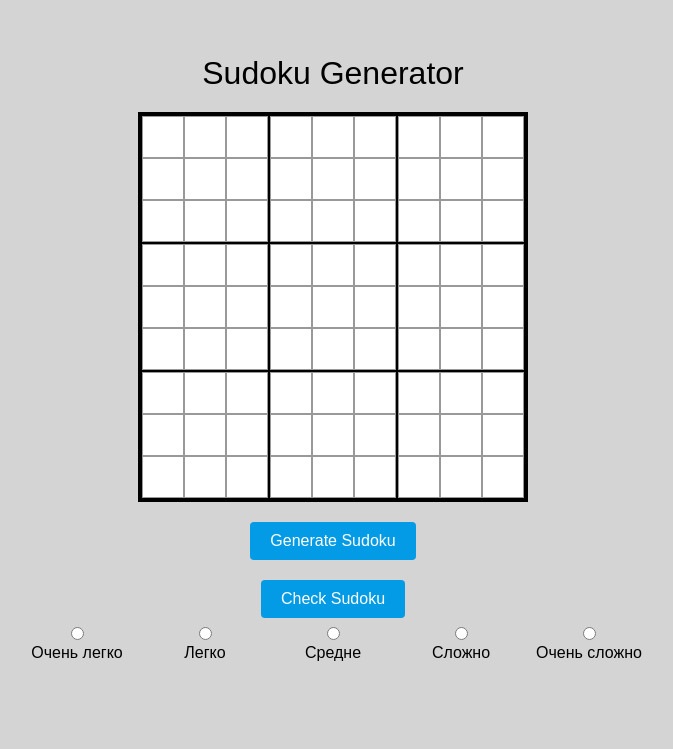
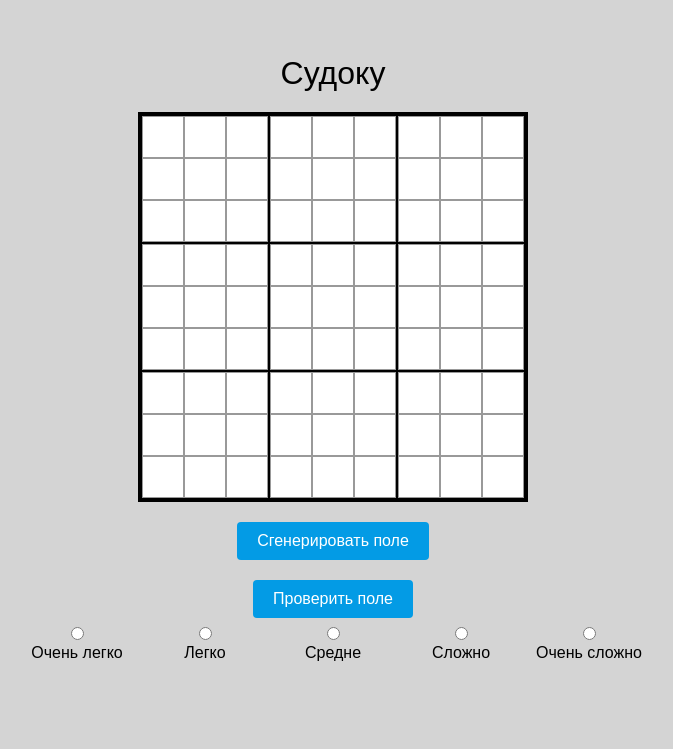
Before and after one commit to tarasovkir/SudokuWeb, a plain HTML site: page sudoku.html in a window 1280 px wide. Shown: the whole page, without its empty margins (307-980 px from the left). Drawn offline with Linux system fonts and the light colour scheme.

Commit message:
Кнопки и названия на русском

```diff
--- a/sudoku.html
+++ b/sudoku.html
@@ -5,18 +5,18 @@
     <meta name="viewport" content="width=device-width, initial-scale=1.0">
     <link rel="stylesheet" href="style.css">
     <script src="index.js"></script>
-    <title>Sudoku</title>
+    <title>Судоку</title>
 </head>
 <body>
-    <h1>Sudoku Generator</h1>
+    <h1>Судоку</h1>
     <div class="sudoku-container">
         <table>
             <tbody id="sudoku-grid">
             </tbody>
         </table>
     </div>
-    <button id="generate-btn">Generate Sudoku</button>
-    <button id="check-btn">Check Sudoku</button>
+    <button id="generate-btn">Сгенерировать поле</button>
+    <button id="check-btn">Проверить поле</button>
     <div class="radio-container">
         <div class="radio-tile-group">
             <div class="input-container">
```
